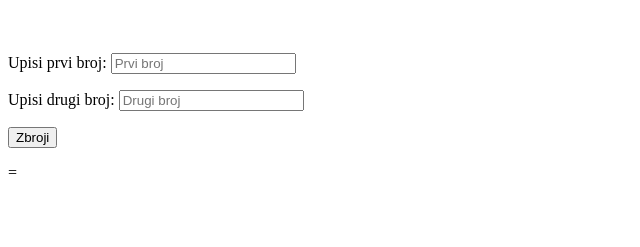
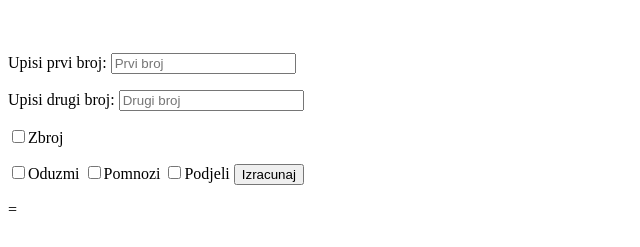
Before and after one commit to DeadRush/Calculator, a plain HTML site: page index.html in a window 1280 px wide. Shown: the part 61-308 px from the top of the page, without its empty margins (0-640 px from the left). Drawn offline with Linux system fonts and the light colour scheme.

Commit message:
checkbox

```diff
--- a/index.html
+++ b/index.html
@@ -1,11 +1,13 @@
 <!DOCTYPE html>
 <html lang="en">
+
 <head>
   <meta charset="UTF-8">
   <meta http-equiv="X-UA-Compatible" content="IE=edge">
   <meta name="viewport" content="width=device-width, initial-scale=1.0">
   <title>Kalkulator</title>
 </head>
+
 <body>
   <h1>Kalkulator</h1>
   <br>
@@ -17,10 +19,14 @@
     Upisi drugi broj:
     <input type="number" id="drugiBroj" placeholder="Drugi broj">
   </p>
-       <button onclick="zbroj()">Zbroji</button>
-       <p>=</p>
-      <p id="rezultat"></p>
+  <input type="checkbox" name="" id="addCheckbox" onclick="checkboxEvent('addCheckbox')">Zbroj
+  <p><input type="checkbox" name="" id="subtractCheckbox" onclick="checkboxEvent('subtractCheckbox')">Oduzmi
+    <input type="checkbox" name="" id="multiplyCheckbox" onclick="checkboxEvent('multiplyCheckbox')">Pomnozi
+    <input type="checkbox" name="" id="divideCheckbox" onclick="checkboxEvent('divideCheckbox')">Podjeli
+    <button onclick="zbroj()">Izracunaj</button>
+  <p id="rezultat"> = </p>
   <script src="zbroj.js"></script>
   </div>
 </body>
+
 </html>
--- a/zbroj.js
+++ b/zbroj.js
@@ -1,6 +1,34 @@
+function checkboxEvent(idLeaveChecked) {
+  //postavi sve checkboxove na false
+  document.getElementById("addCheckbox").checked = false
+  document.getElementById("subtractCheckbox").checked = false
+  document.getElementById("multiplyCheckbox").checked = false
+  document.getElementById("divideCheckbox").checked = false
+  //---------------------
+
+
+
+  //postavi checkbox ciji je id jednak idLeaveChecked
+  console.log(idLeaveChecked)
+  document.getElementById(idLeaveChecked).checked = true;
+  //------------
+
+}
 function zbroj() {
-    var a = parseInt(document.getElementById("prviBroj").value);
-    var b = parseInt(document.getElementById("drugiBroj").value);
-    var c = a + b;
-    document.getElementById("rezultat").innerHTML = c;
+  var a = parseInt(document.getElementById("prviBroj").value);
+  var b = parseInt(document.getElementById("drugiBroj").value);
+  var c;
+  if (document.getElementById("addCheckbox").checked) {
+    c = a + b;
   }
+  else if (document.getElementById("subtractCheckbox").checked) {
+     c = a - b;
+  }
+  else if (document.getElementById("multiplyCheckbox").checked) {
+     c = a * b;
+  }
+  else if (document.getElementById("divideCheckbox").checked) {
+     c = a / b;
+  }
+  document.getElementById("rezultat").innerHTML = c;
+}
```
Lines whose indentation alone changed are shown as unchanged.
